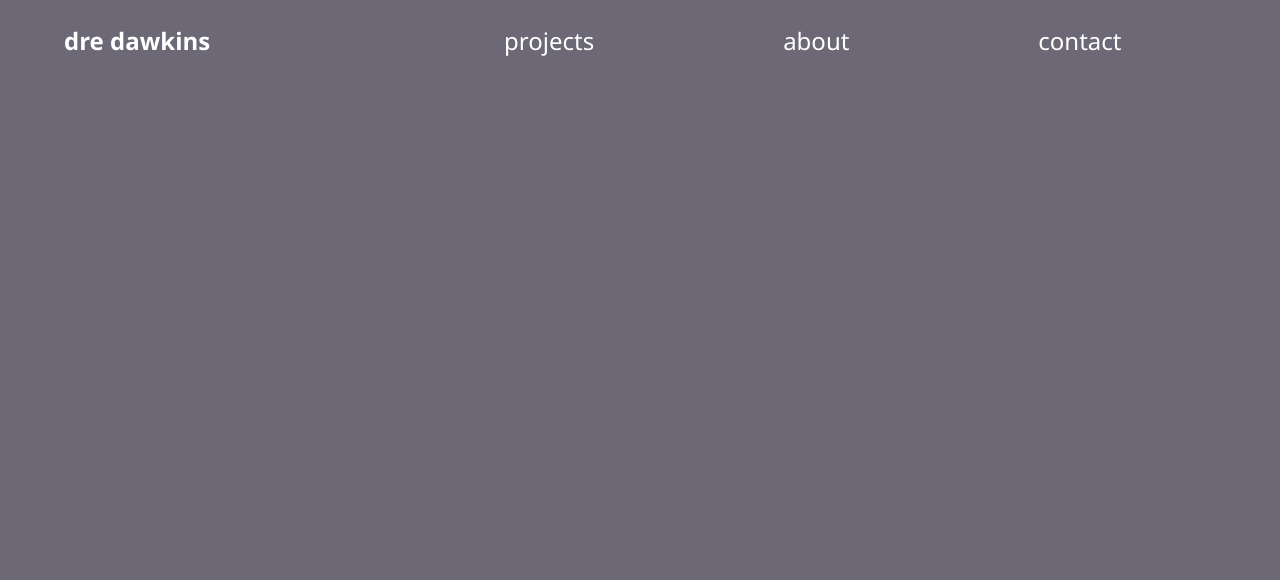
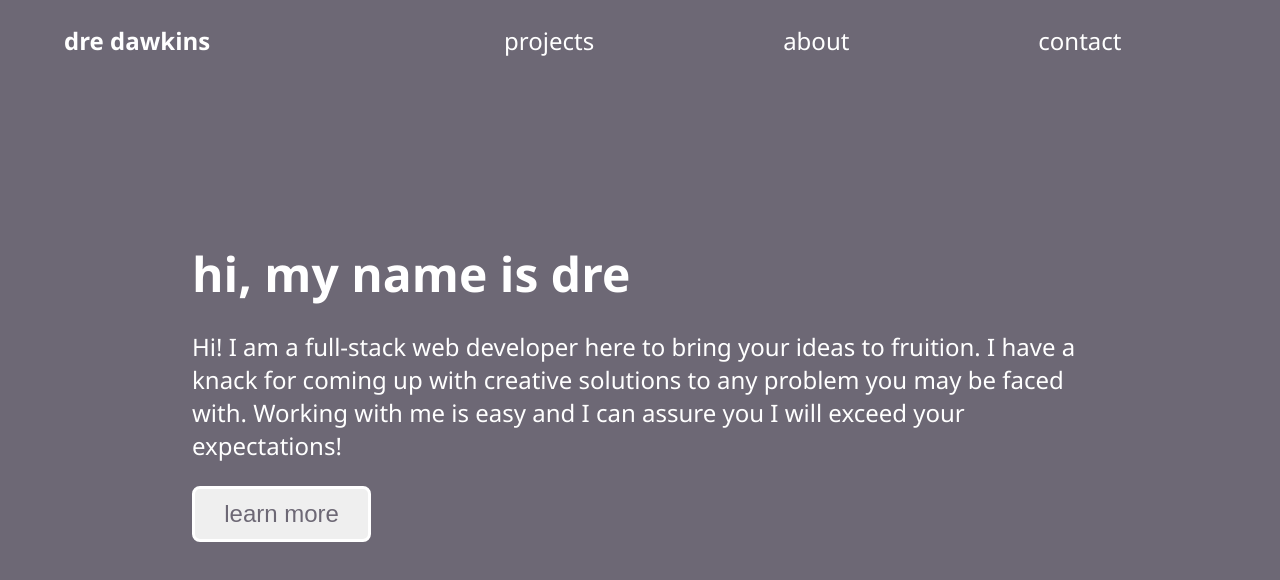
Before and after one commit to dredawkins11/personal-portfolio, a React app: page / in a window 1280 px wide. Shown: the top 580 px of the page. Built offline with nearby package versions, Linux system fonts and the light colour scheme.

Commit message:
added mixens and variables, added intro paragraph

```diff
--- a/src/App.jsx
+++ b/src/App.jsx
@@ -1,13 +1,14 @@
 import React from "react";
 import Header from "./components/Header";
-import "./styles/app.scss"
+import Intro from "./components/Intro";
+import "./styles/App.scss"
 
 const App = () =>{
     return (
         <React.Fragment>
             <Header />
             <main>
-                {/* <Intro /> */}
+                <Intro/>
                 {/* <Projects /> */}
                 {/* <Skills /> */}
                 {/* <About /> */}
--- /dev/null
+++ b/src/components/Intro.jsx
@@ -0,0 +1,18 @@
+import React from "react";
+import "../styles/Intro.scss";
+
+const Intro = () => {
+  return (
+    <section>
+      <h1>hi, my name is dre</h1>
+      <p>
+        Hi! I am a full-stack web developer here to bring your ideas to
+        fruition. I have a knack for coming up with creative solutions to any
+        problem you may be faced with. Working with me is easy and I can assure
+        you I will exceed your expectations!
+      </p>
+      <button>learn more</button>
+    </section>
+  );
+};
+export default Intro;
--- a/src/styles/App.scss
+++ b/src/styles/App.scss
@@ -1,9 +1,18 @@
-$body-color: #6D6875;
+@use "variables";
 
 html, body {
-    background-color: $body-color;
+    background-color: variables.$background-color;
     margin: 0;
     padding: 0;
     font-family: 'Segoe UI', Tahoma, Geneva, Verdana, sans-serif;
+    color: variables.$primary-text;
     font-size: 16px;
 }
+
+main {
+    display: flex;
+    flex-flow: column nowrap;
+    align-items: center;
+    margin-top: 20vh;
+    width: 100vw;
+}
--- a/src/styles/Header.scss
+++ b/src/styles/Header.scss
@@ -10,7 +10,7 @@ header {
   }
 
   a {
-    color: white;
+    color: inherit;
     text-decoration: none;
     font-size: 1.5rem;
   }
--- /dev/null
+++ b/src/styles/Intro.scss
@@ -0,0 +1,22 @@
+@use "variables";
+@use "mixins";
+
+section {
+    width: 70%;
+
+    h1 {
+        font-size: 3rem;
+        margin: 0;
+    }
+
+    p {
+        font-size: 1.5rem;
+    }
+
+    button {
+        @include mixins.light-button;
+
+        width: 20%;
+        height: 7vh;
+    }
+}
--- /dev/null
+++ b/src/styles/_mixins.scss
@@ -0,0 +1,14 @@
+@use "variables";
+
+@mixin light-button {
+    border: 3px solid variables.$primary-text;
+    border-radius: .5rem;
+    color: variables.$secondary-text;
+    font-size: 1.5rem;
+    transition: all .2s;
+
+    &:hover {
+        color: variables.$primary-text;
+        background-color: variables.$background-color;
+    }
+}
--- /dev/null
+++ b/src/styles/_variables.scss
@@ -0,0 +1,3 @@
+$background-color: #6D6875;
+$primary-text: #ffffff;
+$secondary-text: #6D6875;
```
